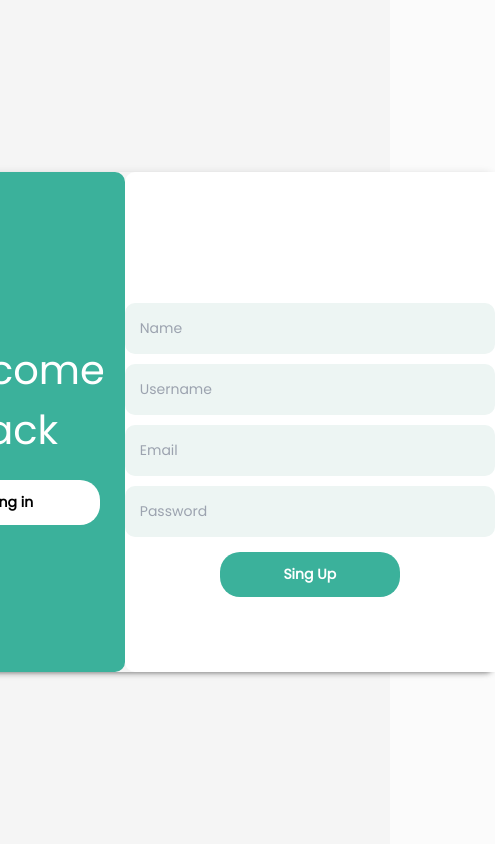
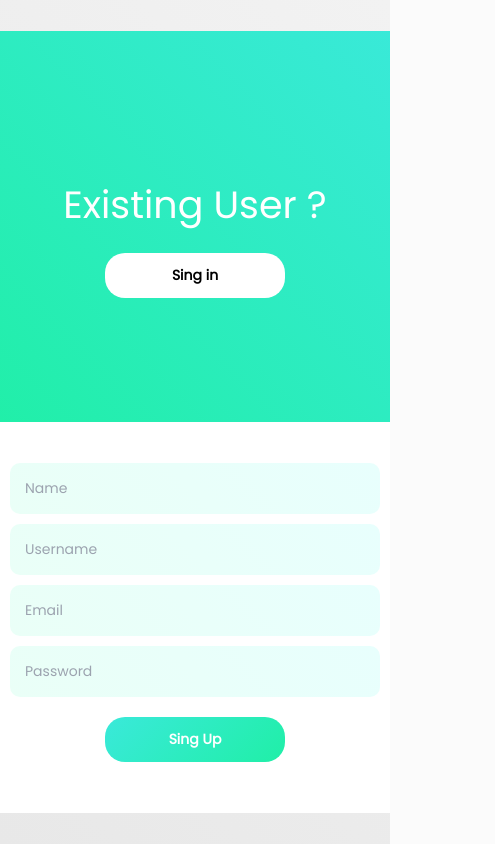
Before and after one commit to HarjjotSinghh/Eventopia, a React (Create React App) app in the folder frontend/: page /signup in a window 390 px wide. Shown: the whole page, 495 px wide, since content can reach past the window. Built offline with nearby package versions, Linux system fonts and the light colour scheme.

Commit message:
Small changes

```diff
--- a/frontend/src/components/Button.js
+++ b/frontend/src/components/Button.js
@@ -2,7 +2,7 @@ export const Button = ({ButtonText}) => {
     return (
         <div className="pt-16">
             <button className="relative inline-flex items-center justify-center p-[2px]  overflow-hidden xl:text-3xl text-[18px] font-medium text-gray-900 rounded-[100px] group bg-gradient-to-br from-[#00ff9e] to-[#2cf6e6] group-hover:from-[#00ff9e] group-hover:to-[#2cf6e6 hover:text-gray-900 focus:ring-[0.5px] focus:outline-none focus:ring-[#00ff9e] dark:focus:ring-[#2cf6e6]">
-                <span className="relative px-8 py-4 transition-all ease-[cubic-bezier(.5,0,.5,1)] duration-300 bg-[#fbfbfb] rounded-[100px] group-hover:bg-opacity-0">
+                <span className="relative px-8 py-4 transition-all ease-[cubic-bezier(.5,0,.5,1)] duration-300 bg-[#fbfbfb] rounded-[100px] group-hover:bg-opacity-0 hover:text-[#fbfbfb]">
                     {ButtonText}
                 </span>
             </button>
--- a/frontend/src/components/Navbar.js
+++ b/frontend/src/components/Navbar.js
@@ -4,6 +4,12 @@ import { Link } from "react-router-dom";
 // import { HamburgerButton } from "./HamburgerButton";
 
 const Navbar = () => {
+    const clientToken = localStorage.getItem("token");
+    const clientName = localStorage.getItem("name");
+    const clientEmail = localStorage.getItem("email");
+    const clientUserName = localStorage.getItem("userName");
+
+
     return (
         <div>
             {/* <HamburgerButton /> */}
@@ -25,6 +31,12 @@ const Navbar = () => {
                 <Link to="/contact">
                     <NavbarHeading NavbarHeadingText="Contact Us"/>
                 </Link>
+                {!clientToken && <Link to="/login">
+                    <NavbarHeading NavbarHeadingText="Login"/>
+                </Link>
+                }
+                {clientToken && <NavbarHeading NavbarHeadingText={clientName}/>}
+
             </div>
         </header>
         </div>
--- a/frontend/src/components/NavbarHeading.js
+++ b/frontend/src/components/NavbarHeading.js
@@ -1,6 +1,6 @@
 const NavbarHeading = ({NavbarHeadingText}) => {
     return (
-        <div className="NavbarHeadingText text-2xl text-gray-950 select-none px-12 transition-all hover:text-teal-200 hover:scale-[1.02] origin-center hover:opacity-70 hover:underline-offset-4" style={{transitionTimingFunction: "cubic-bezier(.62,.04,.51,.98) !important", transitionDuration: "1s !important"}}>
+        <div className="NavbarHeadingText text-2xl text-gray-950 select-none px-8 transition-all hover:text-teal-300 hover:scale-[1.02] origin-center hover:opacity-70 hover:underline-offset-4 hover:underline" style={{transitionTimingFunction: "cubic-bezier(.62,.04,.51,.98) !important", transitionDuration: "1s !important"}}>
             <h2 className={NavbarHeadingText}>{NavbarHeadingText}</h2>
         </div>
     )
--- a/frontend/src/pages/login.css
+++ b/frontend/src/pages/login.css
@@ -1,36 +1,49 @@
+* {
+	transition: all cubic-bezier(0.19, 1, 0.22, 1) 0.5s;
+}
+
 .login_container {
 	width: 100%;
 	min-height: 100vh;
-	background-color: #f5f5f5;
+	background: linear-gradient(45deg, rgb(232, 232, 232), rgb(242, 242, 242));
 	display: flex;
 	align-items: center;
 	justify-content: center;
 }
 
 .login_form_container {
-	width: 900px;
-	height: 500px;
-	display: flex;
-	border-radius: 10px;
-	box-shadow: 0px 3px 3px -2px rgb(0 0 0 / 20%),
-		0px 3px 4px 0px rgb(0 0 0 / 14%), 0px 1px 8px 0px rgb(0 0 0 / 12%);
+	display: grid;
+	grid-template-columns: 1fr;
+	grid-auto-rows: 1fr;
+	grid-auto-flow: column;
+	/* display: flex; */
+	align-items: center;
+	justify-content: center;
+	overflow: hidden;
+	flex-wrap: wrap-reverse;
+	padding: 20px;
 }
-
+h1 {
+	padding-bottom: 10px;
+}
 .left {
-	flex: 2;
+	flex: 1;
 	display: flex;
 	flex-direction: column;
 	align-items: center;
 	justify-content: center;
-	background-color: white;
-	border-top-left-radius: 10px;
-	border-bottom-left-radius: 10px;
+	background-color: rgb(255, 255, 255);
+	border-top-left-radius: 25px;
+	border-bottom-left-radius: 25px;
+	padding: 41px;
+	height: 100%;
 }
 
 .form_container {
 	display: flex;
 	flex-direction: column;
 	align-items: center;
+	gap: 10px;
 }
 
 .form_container h1 {
@@ -44,8 +57,7 @@
 	width: 370px;
 	padding: 15px;
 	border-radius: 10px;
-	background-color: #edf5f3;
-	margin: 5px 0;
+	background: linear-gradient(45deg, rgb(234, 255, 247), rgb(232, 255, 253));
 	font-size: 14px;
 }
 
@@ -56,25 +68,30 @@
 	font-size: 14px;
 	background-color: #f34646;
 	color: white;
-	border-radius: 5px;
+	border-radius: 15px;
 	text-align: center;
+	opacity: 0.9;
 }
 
 .right {
-	flex: 1;
 	display: flex;
 	flex-direction: column;
 	align-items: center;
 	justify-content: center;
-	background-color: #3bb19b;
-	border-top-right-radius: 10px;
-	border-bottom-right-radius: 10px;
+	background: linear-gradient(45deg, rgb(32, 239, 167), rgb(58, 233, 218));
+	border-top-right-radius: 25px;
+	border-bottom-right-radius: 25px;
+	padding: 20px;
+	height: 100%;
+	align-self: stretch;
 }
+
+
 
 .right h1 {
 	margin-top: 0;
 	color: white;
-	font-size: 40px;
+	font-size: 38px;
 	align-self: center;
 }
 
@@ -92,7 +109,27 @@
 }
 
 .green_btn {
-	background-color: #3bb19b;
+	background: linear-gradient(-45deg, rgb(32, 239, 167), rgb(58, 233, 218));
 	color: white;
 	margin: 10px;
 }
+
+@media (max-width: 713px) {
+	.login_form_container {
+		grid-auto-flow: row;
+	}
+	.right {
+		border-radius: 0px;
+		border-top-right-radius: 25px;
+		border-top-left-radius: 25px;
+		order: -1;
+	}
+	.left {
+
+		border-radius: 0px;
+		border-bottom-left-radius: 25px;
+		border-bottom-right-radius: 25px;
+		order: 1;
+
+	}
+}
--- a/frontend/src/pages/login.jsx
+++ b/frontend/src/pages/login.jsx
@@ -20,9 +20,15 @@ const Login = () => {
             const existingToken = localStorage.getItem("token");
             if (existingToken) {
                 localStorage.removeItem("token");
+				localStorage.removeItem("email");
+            	localStorage.removeItem("userName");
+            	localStorage.removeItem("name");
             }
 
             localStorage.setItem("token", newToken);
+            localStorage.setItem("email", res.data["email"]);
+            localStorage.setItem("userName", res.data["userName"]);
+            localStorage.setItem("name", res.data["name"]);
 			// localStorage.setItem("token", res.data["token"]);
             // console.log(res.data, res.data["token"])
 			window.location = "/";
@@ -42,7 +48,6 @@ const Login = () => {
 			<div className="login_form_container">
 				<div className="left">
 					<form className="form_container" onSubmit={handleSubmit}>
-						<h1>Login to Your Account</h1>
 						<input
 							type="email"
 							placeholder="Email"
@@ -61,8 +66,8 @@ const Login = () => {
 							required
 							className="input"
 						/>
-						{error && <div className={styles.error_msg}>{error}</div>}
-						<button type="submit" className={styles.green_btn}>
+						{error && <div className="error_msg">{error}</div>}
+						<button type="submit" className="green_btn">
 							Log In
 						</button>
 					</form>
--- a/frontend/src/pages/signup.css
+++ b/frontend/src/pages/signup.css
@@ -1,19 +1,27 @@
+* {
+	transition: all cubic-bezier(0.19, 1, 0.22, 1) 0.5s;
+}
+
 .signup_container {
 	width: 100%;
 	min-height: 100vh;
-	background-color: #f5f5f5;
+	background: linear-gradient(45deg, rgb(232, 232, 232), rgb(242, 242, 242));
 	display: flex;
 	align-items: center;
 	justify-content: center;
 }
 
 .signup_form_container {
-	width: 900px;
-	height: 500px;
-	display: flex;
-	border-radius: 10px;
-	box-shadow: 0px 3px 3px -2px rgb(0 0 0 / 20%),
-		0px 3px 4px 0px rgb(0 0 0 / 14%), 0px 1px 8px 0px rgb(0 0 0 / 12%);
+	display: grid;
+	grid-template-columns: 1fr;
+	grid-auto-rows: 1fr;
+	grid-auto-flow: column;
+	/* display: flex; */
+	align-items: center;
+	justify-content: center;
+	overflow: hidden;
+	flex-wrap: wrap-reverse;
+	padding: 20px;
 }
 
 .left {
@@ -22,34 +30,19 @@
 	flex-direction: column;
 	align-items: center;
 	justify-content: center;
-	background-color: #3bb19b;
-	border-top-left-radius: 10px;
-	border-bottom-left-radius: 10px;
-}
-
-.left h1 {
-	margin-top: 0;
-	color: white;
-	font-size: 35px;
-	align-self: center;
-}
-
-.right {
-	flex: 2;
-	display: flex;
-	flex-direction: column;
-	align-items: center;
-	justify-content: center;
-	background-color: white;
-	border-top-right-radius: 10px;
-	border-bottom-right-radius: 10px;
-    text-align: center;
+	background-color: rgb(255, 255, 255);
+	border-radius: none !important;
+	border-top-right-radius: 25px !important;
+	border-bottom-right-radius: 25px !important;
+	padding: 41px;
+	height: 100%;
 }
 
 .form_container {
 	display: flex;
 	flex-direction: column;
 	align-items: center;
+	gap: 10px;
 }
 
 .form_container h1 {
@@ -63,8 +56,7 @@
 	width: 370px;
 	padding: 15px;
 	border-radius: 10px;
-	background-color: #edf5f3;
-	margin: 5px 0;
+	background: linear-gradient(45deg, rgb(234, 255, 247), rgb(232, 255, 253));
 	font-size: 14px;
 }
 
@@ -75,8 +67,33 @@
 	font-size: 14px;
 	background-color: #f34646;
 	color: white;
-	border-radius: 5px;
+	border-radius: 15px;
 	text-align: center;
+	opacity: 0.9;
+}
+
+.right {
+	display: flex;
+	flex-direction: column;
+	align-items: center;
+	justify-content: center;
+	background: linear-gradient(45deg, rgb(32, 239, 167), rgb(58, 233, 218));
+	border-radius: none !important;
+
+	border-top-left-radius: 25px !important;
+	border-bottom-left-radius: 25px !important;
+	padding: 20px;
+	height: 100%;
+	align-self: stretch;
+}
+
+
+
+.right h1 {
+	margin-top: 0;
+	color: white;
+	font-size: 38px;
+	align-self: center;
 }
 
 .white_btn,
@@ -93,7 +110,27 @@
 }
 
 .green_btn {
-	background-color: #3bb19b;
+	background: linear-gradient(-45deg, rgb(32, 239, 167), rgb(58, 233, 218));
 	color: white;
 	margin: 10px;
 }
+
+@media (max-width: 713px) {
+	.signup_form_container {
+		grid-auto-flow: row;
+	}
+	.right {
+		border-radius: 0px;
+		border-top-right-radius: 25px;
+		border-top-left-radius: 25px;
+		order: -1;
+	}
+	.left {
+
+		border-radius: 0px;
+		border-bottom-left-radius: 25px;
+		border-bottom-right-radius: 25px;
+		order: 1;
+
+	}
+}
--- a/frontend/src/pages/signup.jsx
+++ b/frontend/src/pages/signup.jsx
@@ -43,7 +43,7 @@ const Signup = () => {
 		<div className="signup_container">
 			<div className="signup_form_container">
 				<div className="right">
-					<h1 style={{padding: "20px" }}>Welcome Back</h1>
+					<h1 style={{padding: "20px" }}>Existing User ?</h1>
 					<Link to="/login">
 						<button type="button" className="white_btn">
 							Sing in
@@ -52,7 +52,7 @@ const Signup = () => {
 				</div>
 				<div className="left">
 					<form className="form_container" onSubmit={handleSubmit}>
-						<h1>Create Account</h1>
+
 						<input
 							type="text"
 							placeholder="Name"
```
Also changed, not shown: 1 other file (tests, documents, lock files or other folders).
